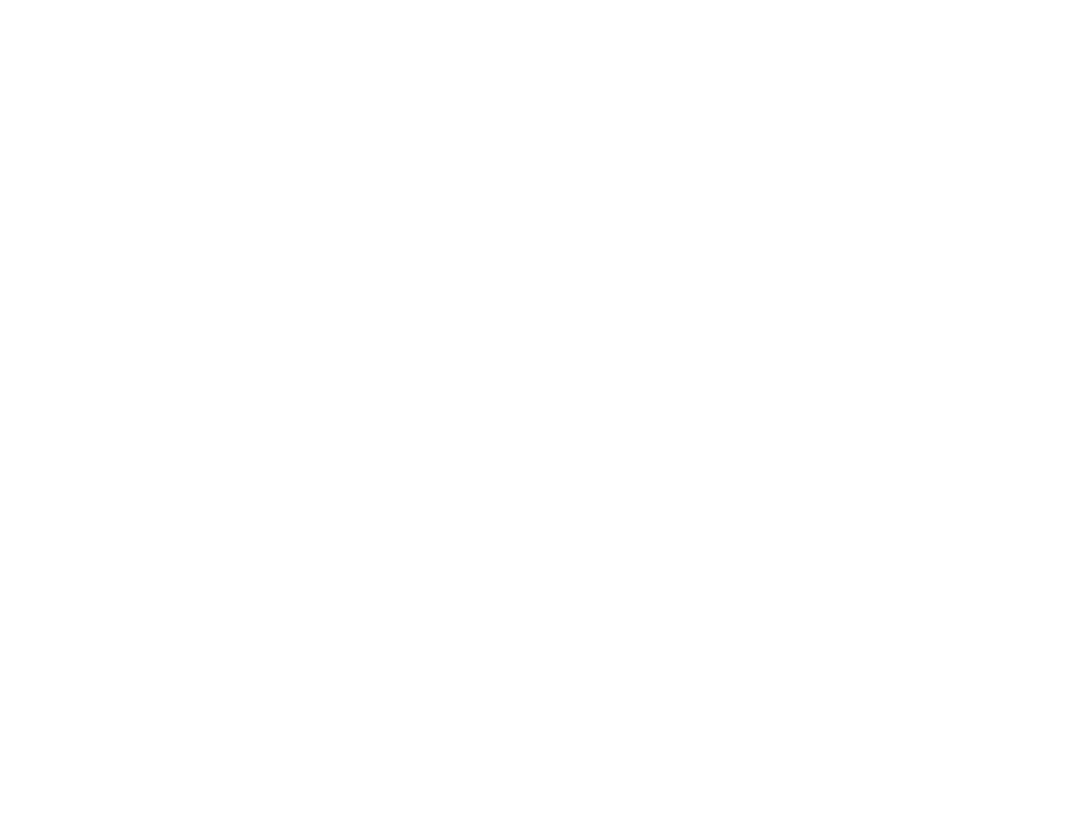
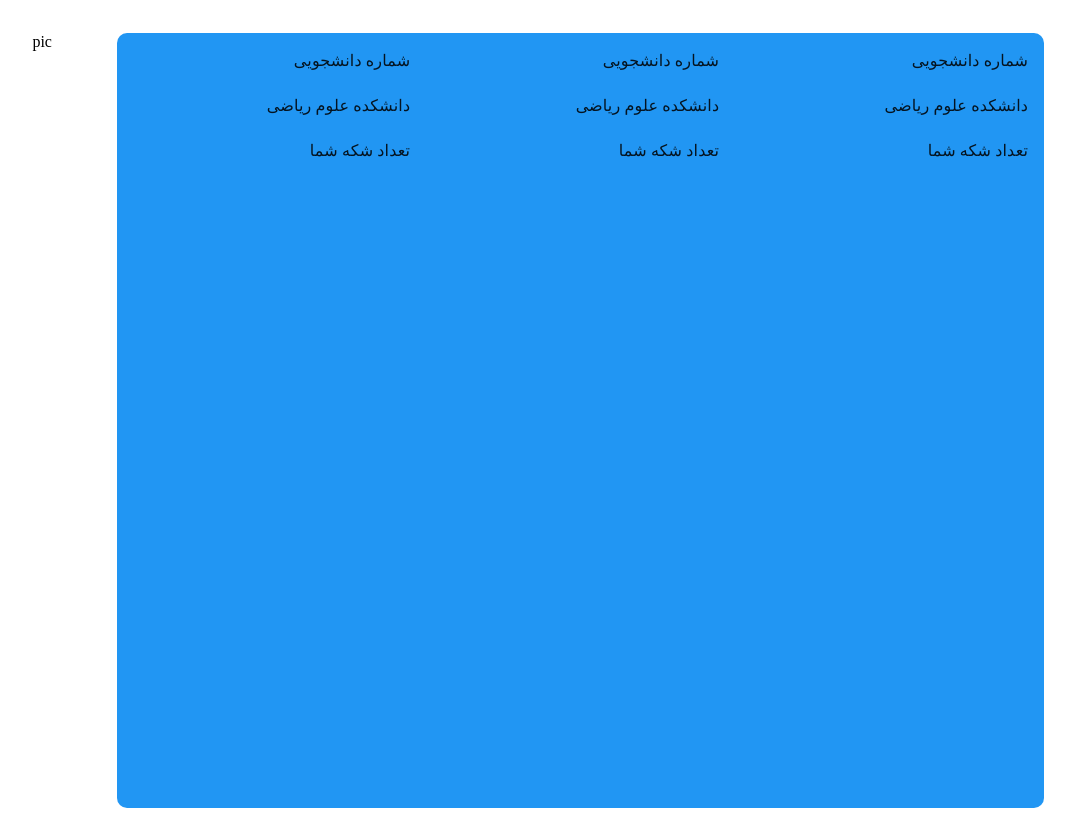
Before and after one commit to theMasix/Front-end, a React (Create React App) app: page /student in a window 1280 px wide. Shown: the whole page, without its empty margins (102-1177 px from the left). Built offline with nearby package versions, Linux system fonts and the light colour scheme.

Commit message:
StudentMain added

```diff
--- a/src/Routes.js
+++ b/src/Routes.js
@@ -6,6 +6,7 @@ import {
 import Home from './Home/Home'
 import Login from './user/pages/Login'
 import { isAuth } from './user/function/authentication'
+import StudentMain from './user/pages/student/StudentMain';
 
 const Routes = () => {
     return (
@@ -16,6 +17,9 @@ const Routes = () => {
             {(<Route exact path="/login">
                 <Login />
             </Route>)}
+            <Route path="/student">
+                <StudentMain />
+            </Route>
         </Switch>
     );
 };
--- a/src/user/function/api.js
+++ b/src/user/function/api.js
@@ -17,8 +17,8 @@ const signInReq = async (userName, password) => {
 const signoutReq = async () => {
 
     return await axios({
-        method: 'POST',
-        url: 'api.fumcbm.tk/v1/rest-auth/logout/',
+        method: 'get',
+        url: 'http://api.fumcbm.tk/v1/rest-auth/logout',
     })
 
 }
--- a/src/user/pages/Login.js
+++ b/src/user/pages/Login.js
@@ -13,7 +13,6 @@ import useMediaQuery from '@material-ui/core/useMediaQuery';
 import theme from '../../shared/Theming/theme';
 import { signInReq ,signoutReq} from '../function/api'
 import { authenticateUser, isAuth } from '../function/authentication'
-import { Redirect } from 'react-router-dom';
 import { Paper } from '@material-ui/core'
 import { getLocalItem } from '../../shared/functions/storage';
 
@@ -110,10 +109,10 @@ export default function SignInSide() {
             <Grid item lg={12} sm={12} style={{ textAlign: 'center' }}>
               <Typography variant="h5" style={{ lineHeight: 1 }}>
                 سیستم آزمایشی انتخاب واحد
-      </Typography>
+              </Typography>
               <Typography variant="body1">
                 مبتنی بر نظریه بازی
-      </Typography>
+      ّ        </Typography>
             </Grid>
           </Grid>
 
--- /dev/null
+++ b/src/user/pages/student/StudentMain.js
@@ -0,0 +1,75 @@
+import React from 'react';
+import { makeStyles } from '@material-ui/core/styles';
+import Button from '@material-ui/core/Button';
+import TextField from '@material-ui/core/TextField';
+import Grid from '@material-ui/core/Grid';
+import Typography from '@material-ui/core/Typography';
+import useMediaQuery from '@material-ui/core/useMediaQuery';
+import theme from '../../../shared/Theming/theme';
+import { Paper } from '@material-ui/core'
+
+
+//home/login/student
+//public info
+const useStyles = makeStyles((theme) => ({
+    root: {
+        height: '100vh',
+        padding: '2% 10% 0 10%'
+    },
+    informationPaper: {
+        backgroundColor: theme.palette.info.main,
+        borderRadius:'10px'
+    },
+    typography: {
+        paddingRight: '5%',
+        paddingTop: '5%'
+    }
+}));
+
+const StudentMain = () => {
+    const classes = useStyles()
+    return (
+        <Grid container className={classes.root} justify="center">
+            <Grid c item lg={1}>
+                pic
+            </Grid>
+            <Grid container item lg={11} justify="center" className={classes.informationPaper}>
+                <Grid item lg={4}>
+                    <Typography variant="body1" align="right" className={classes.typography} color="textPrimary" gutterBottom >
+                        شماره دانشجویی
+                        </Typography>
+                    <Typography variant="body1" align="right" className={classes.typography} color="textPrimary" gutterBottom >
+                        دانشکده علوم ریاضی
+                        </Typography>
+                    <Typography variant="body1" align="right" className={classes.typography} color="textPrimary" gutterBottom >
+                        تعداد شکه شما
+                        </Typography>
+                </Grid>
+                <Grid item lg={4}>
+                    <Typography variant="body1" align="right" className={classes.typography} color="textPrimary" gutterBottom >
+                        شماره دانشجویی
+                        </Typography>
+                    <Typography variant="body1" align="right" className={classes.typography} color="textPrimary" gutterBottom >
+                        دانشکده علوم ریاضی
+                        </Typography>
+                    <Typography variant="body1" align="right" className={classes.typography} color="textPrimary" gutterBottom >
+                        تعداد شکه شما
+                        </Typography>
+                </Grid>
+                <Grid item lg={4}>
+                    <Typography variant="body1" align="right" className={classes.typography} color="textPrimary" gutterBottom >
+                        شماره دانشجویی
+                        </Typography>
+                    <Typography variant="body1" align="right" className={classes.typography} color="textPrimary" gutterBottom >
+                        دانشکده علوم ریاضی
+                        </Typography>
+                    <Typography variant="body1" align="right" className={classes.typography} color="textPrimary" gutterBottom >
+                        تعداد شکه شما
+                    </Typography>
+                </Grid>
+            </Grid>
+        </Grid>
+    );
+};
+
+export default StudentMain;
```
Also changed, not shown: src/user/pages/student/Courses.js (added).
